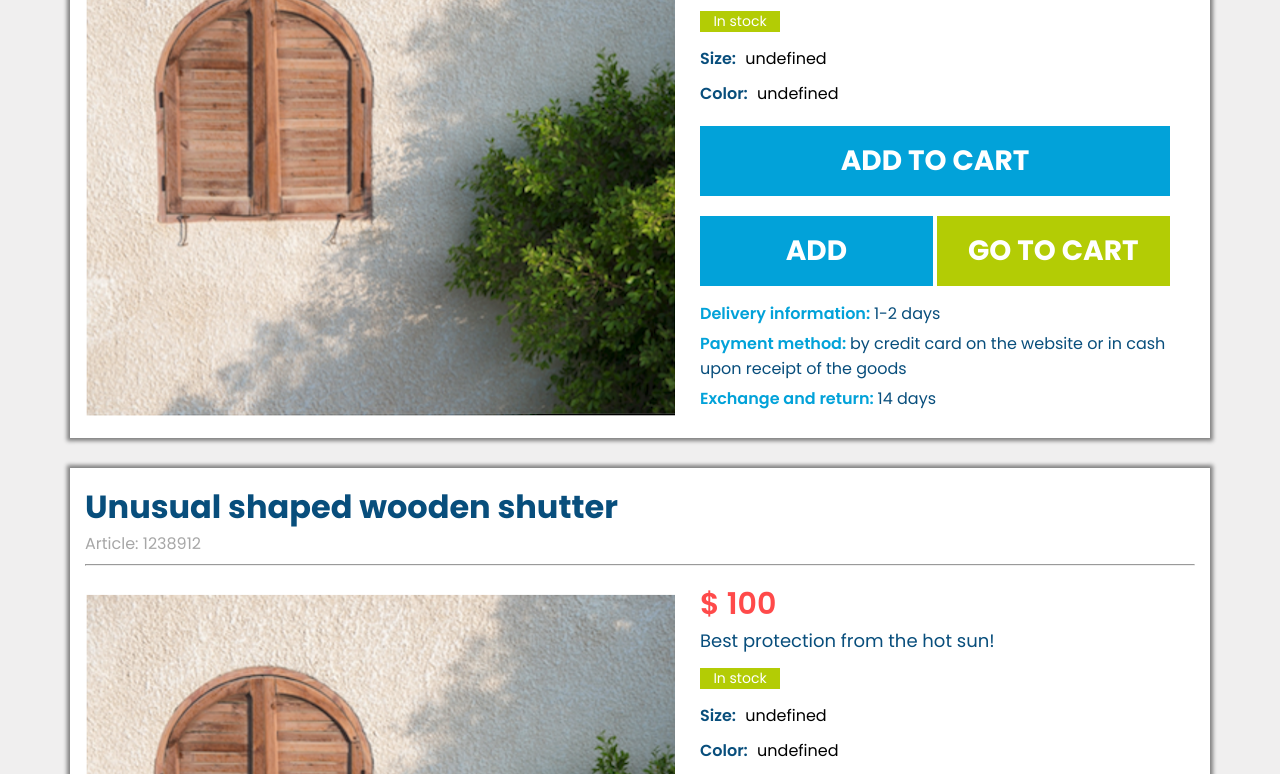
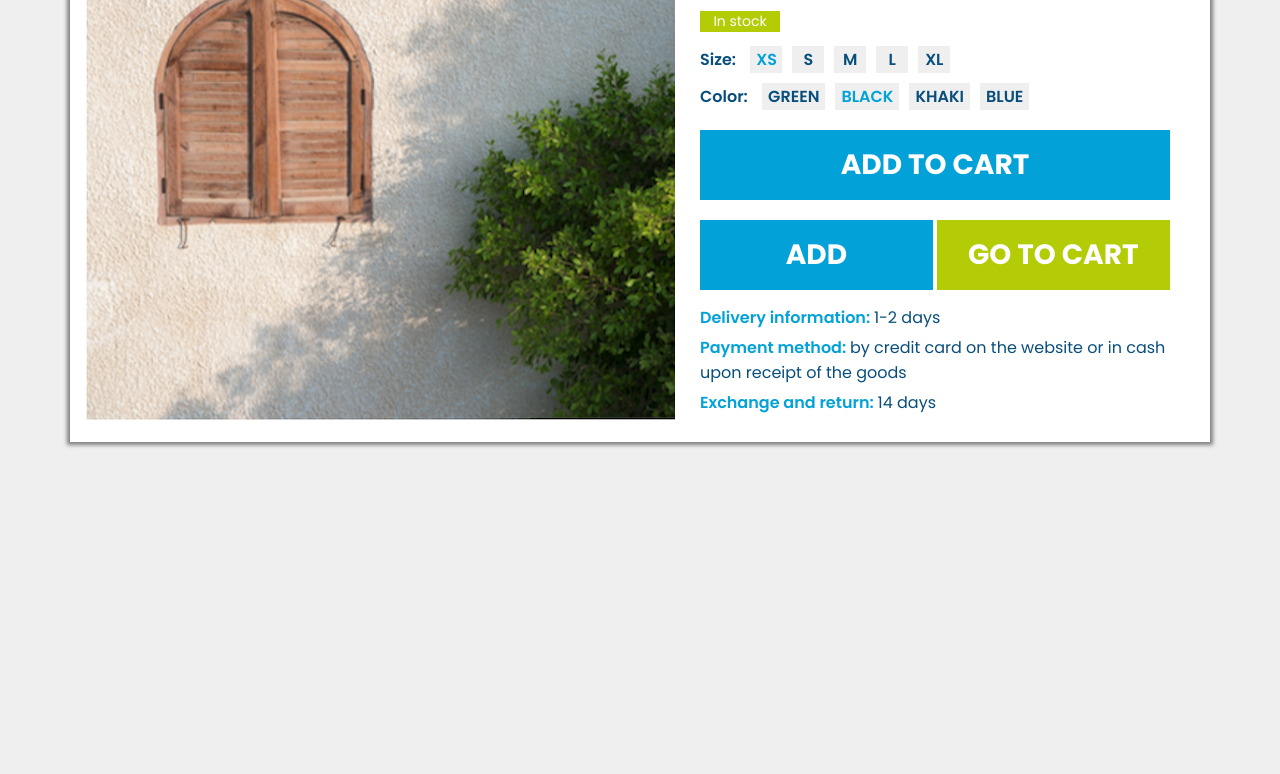
Before and after one commit to AlonaAstakhova/product-card, a plain HTML site: page index.html in a window 1280 px wide. Shown: the part 254-1028 px from the top of the page. After the commit the page ends 800 px from the top, so only its background shows below. Drawn offline with Linux system fonts and the light colour scheme.

Commit message:
active buttons

```diff
--- a/data.json
+++ b/data.json
@@ -62,9 +62,9 @@
   {
     "id": 14,
     "is_on_request": true,
-    "invalid_price": 550,
+    "invalid_price": 650,
     "valid_price": 550,
-    "qty": 0,
+    "qty": 1,
     "color": {
       "id": 1,
       "value": "Black"
--- a/index.html
+++ b/index.html
@@ -9,12 +9,11 @@
       href="https://fonts.googleapis.com/css2?family=Poppins:wght@400;600;700&display=swap"
       rel="stylesheet" />
     <link rel="stylesheet" href="style.css" />
-    <script defer src="index.js"></script>
     <title>Product card</title>
   </head>
   <body>
-    <div class="cards" id="cards">
-      <div class="card">
+    <div class="cards">
+      <div class="card" data-id="">
         <div class="header">
           <h1>Unusual shaped wooden shutter</h1>
           <span class="article">Article: 1238912</span>
@@ -23,8 +22,8 @@
         <div class="data">
           <img class="photo" src="images/shutter.png" alt="shutter" />
           <div class="form">
-            <p class="price-before" id="invalid_price">$ 450</p>
-            <h2 class="price" id="valid_price">$ 350</h2>
+            <p class="price-before" id="invalid_price"></p>
+            <h2 class="price" id="valid_price"></h2>
             <p class="description">Best protection from the hot sun!</p>
             <p class="instock">In stock</p>
             <div class="sizes" data-js="size">
@@ -55,5 +54,6 @@
         </div>
       </div>
     </div>
+    <script defer src="index.js"></script>
   </body>
 </html>
--- a/index.js
+++ b/index.js
@@ -1,21 +1,28 @@
 fetch('./data.json')
   .then((results) => results.json())
   .then((data) => {
-    let arrSize = []
-    let arrColor = []
+    let sizeList = []
+    let colorList = []
+    let firstColor = ''
+    const prices = {}
 
+    //Формируем списки всех существующих размеров и цветов
+    //ЗАДАНИЕ:
+    //обработать условия если размеры и цвета не доступен к заказу
+    //переписать список размеров и цветов на Set
     data.forEach((el) => {
       const size = el.size.value
       const color = el.color.value
-      if (!arrSize.includes(size)) {
-        arrSize = [...arrSize, el.size.value]
+
+      if (!sizeList.includes(size)) {
+        sizeList = [...sizeList, el.size.value]
       }
-      if (!arrColor.includes(color)) {
-        arrColor = [...arrColor, el.color.value]
+      if (!colorList.includes(color)) {
+        colorList = [...colorList, el.color.value]
       }
     })
 
-    function sizeList(arrSize, elSize) {
+    //Сортируем размеры от XS к XL создаем и выводим кнопки
     const sizeMap = {
       XS: 1,
       S: 2,
@@ -23,88 +30,54 @@ fetch('./data.json')
       L: 4,
       XL: 5,
     }
-      // debugger
-      arrSize
+
+    sizeList
       .sort((a, b) => sizeMap[a] - sizeMap[b])
       .forEach((size) => {
         const button = document.createElement('button')
         button.className = 'size'
         button.textContent = size
-          // console.log(elSize.size.value)
-          //   if (elSize.size.value == undefined) {
-          //     button.className += ' active'
-          //   }
+        button.setAttribute('data-value', size)
         const divSize = document.querySelector("[data-js='size']")
         divSize.append(button)
       })
-    }
 
-    function colorList(arrColor) {
-      arrColor.forEach((color) => {
+    // Создаем и выводим кнопки размеров
+    colorList.forEach((color) => {
       const button = document.createElement('button')
       button.className = 'color'
       button.textContent = color
-        // button.className += ' active'
-        // button.className += ' disabled'
-        const divSize = document.querySelector("[data-js='color']")
-        divSize.append(button)
+      button.setAttribute('data-value', color)
+      const divColor = document.querySelector("[data-js='color']")
+      divColor.append(button)
     })
+
+    //Делаем активной первую существующую кнопку размера
+    const firstSize = sizeList.sort((a, b) => sizeMap[a] - sizeMap[b])[0]
+    const atrSize = `[data-value='${firstSize}']`
+    const divSizes = document.querySelector('.sizes').querySelector(atrSize)
+    divSizes.classList.add('active')
+
+    //находим первый достуный цвет и собираем данные о цене
+    for (let i = 0; i < data.length; i++) {
+      if (data[i].size.value === firstSize && data[i].qty > 0) {
+        firstColor = data[i].color.value
+        prices['validPrice'] = data[i].valid_price
+        prices['inValidPrice'] = data[i].invalid_price
+        break
+      }
     }
 
-    let values = ''
-    data.map((el, i) => {
-      let invalid_price = ''
-      if (el.invalid_price !== el.valid_price) {
-        invalid_price = '$ ' + el.invalid_price
+    //Делаем активной кнопку цвета, который доступен для первого ующего размера
+    const atrColor = `[data-value='${firstColor}']`
+    const divColors = document.querySelector('.colors').querySelector(atrColor)
+    divColors.classList.add('active')
+
+    //Устанавливаем цену
+    document.querySelector('.price').textContent = '$ ' + prices.validPrice
+    if (prices.validPrice !== prices.inValidPrice) {
+      document.querySelector('.price-before').textContent =
+        '$ ' + prices.inValidPrice
     }
-
-      values += ` <div class="card">
-                  <div class="header">
-                    <h1>Unusual shaped wooden shutter</h1>
-                    <span class="article">Article: 1238912</span>
-                    <hr />
-                  </div>
-                  <div class="data">
-                    <img class="photo" src="images/shutter.png" alt="shutter" />
-                    <div class="form">
-                      <p class="price-before" id="invalid_price">${invalid_price}</p>
-                      <h2 class="price" id="valid_price">${
-                        '$ ' + el.valid_price
-                      }</h2>
-                      <p class="description">Best protection from the hot sun!</p>
-                      <p class="instock"> In stock </p>
-                      <div class="sizes" >
-                         <span>Size:</span>
-                         ${sizeList(arrSize, el)}
-                      </div>
-                      <div class="colors" >
-                        <span>Color:</span>
-                        ${colorList(arrColor)}
-                      </div>
-                      <button class="add-to-cart">add to cart</button>
-                      <div class="btn-scd">
-                        <button class="add">add</button>
-                        <button class="go">go to cart</button>
-                      </div>
-                      <p class="info">
-                        Delivery information: <span class="info-data">1-2 days</span>
-                      </p>
-                      <p class="info">
-                        Payment method:
-                        <span class="info-data"
-                          >by credit card on the website or in cash upon receipt of the
-                          goods</span
-                        >
-                      </p>
-                      <p class="info">
-                        Exchange and return: <span class="info-data">14 days</span>
-                      </p>
-                    </div>
-                  </div>
-                </div>`
-    })
-    document.getElementById('cards').innerHTML = values
-
-    //     document.querySelector('.instock').style.backgroundColor = 'rgb(255, 0, 0)'
   })
   .catch((error) => console.log(error))
```
Lines whose indentation alone changed are shown as unchanged.
